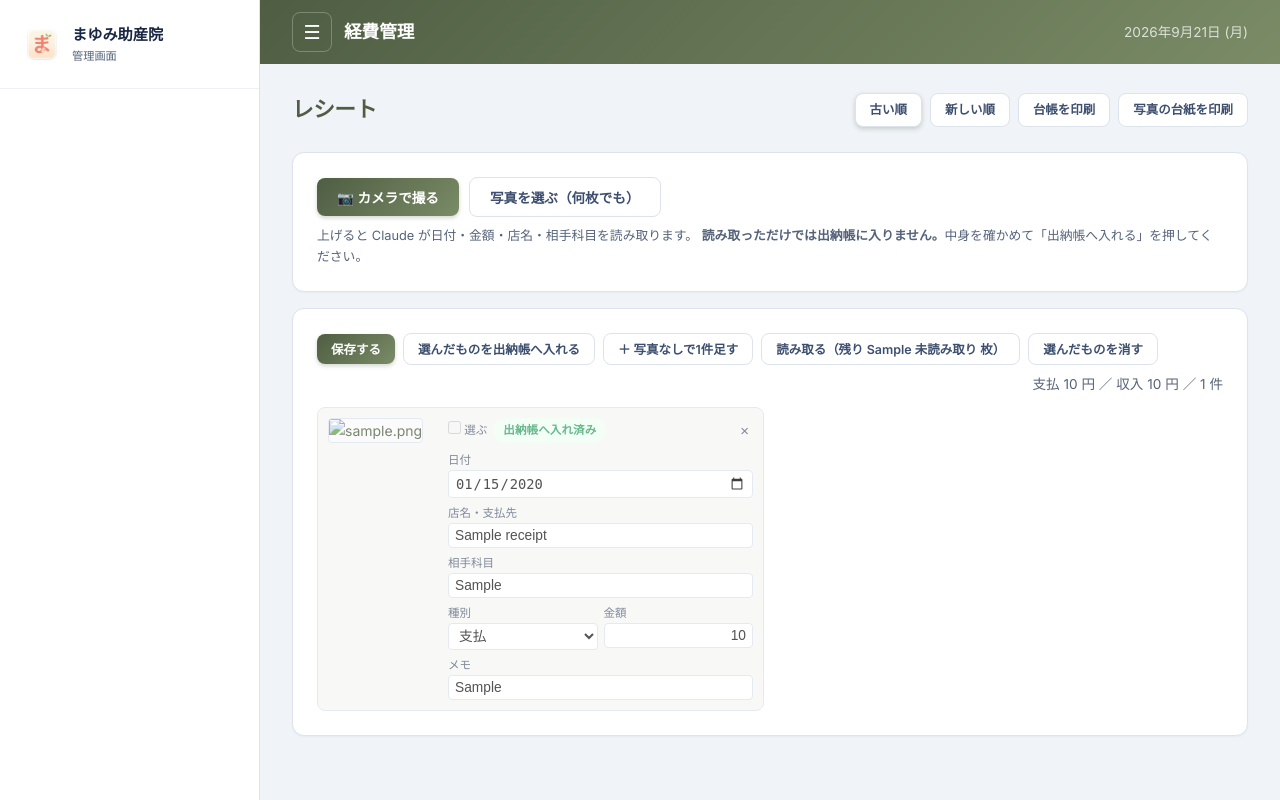
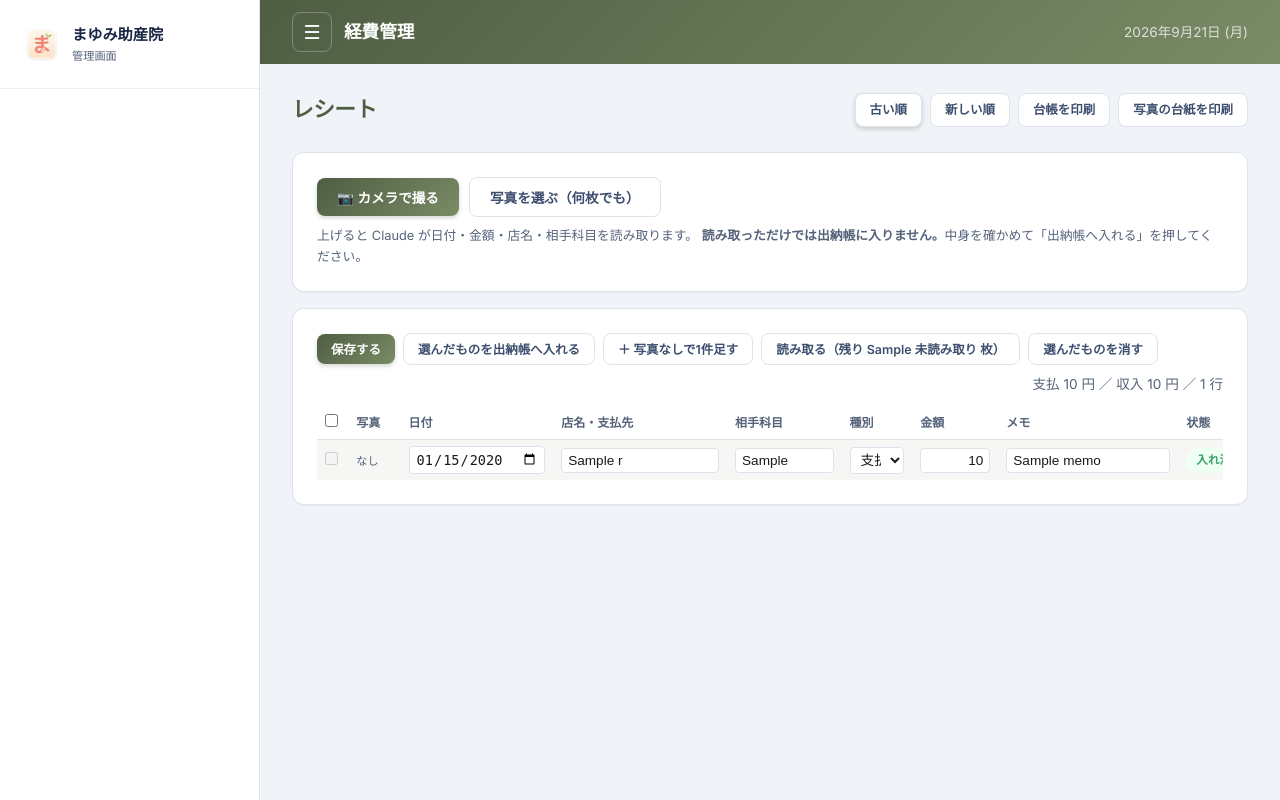
Before and after one commit to mayumi-josanin/mayumi-app, a Django app: template server/apps/keihi/templates/keihi/receipt_list.html in a window 1280 px wide. Run offline with Django 5.2, Linux system fonts and the light colour scheme; tables that the repository leaves empty hold one stand-in row (values such as "Sample post"); the template is opened without the code that fills it: values that come from a table or form of the project are taken from there, most other values are stand-ins (such as "Sample title", 1, 10 or a date in 2020).

Commit message:
Show receipts as a table, and let one receipt split by account
院長の指示（2026-09-21、実際に使い始めてから）。

**一覧を1行1枚の表にした。** 枚数が増えるとカードを並べる形では同じ項目どうしを
見比べられない。日付・店名・科目・金額が縦に揃っていれば、おかしい行が目で見つかる。
写真は小さく添えて、押せば大きく見られる。見出しでまとめて選べるようにもした。

**1枚の中で科目が分かれるレシートに「分ける」を足した。** スーパーのレシートのように、
1枚の中に福利厚生費と消耗品費が混ざることがある。押すと同じ写真を指す行が増え、
それぞれに科目と金額を入れられる。出納帳へ入れると、その数だけ行になる。
分けた行には印と合計を添えて、元のレシートと合っているか目で確かめられるようにした。

**分けた片方を消しても写真は消さない。** 同じ写真を指す行が他にあるうちは残し、
最後の1行を消すときに片付ける。確かめずに消すと相方の写真が見られなくなる。

Co-Authored-By: Claude Opus 5 (1M context) <noreply@anthropic.com>

```diff
--- a/server/apps/keihi/static/keihi/receipt.css
+++ b/server/apps/keihi/static/keihi/receipt.css
@@ -1,90 +1,104 @@
-/* レシートの一覧。1枚を1枚のカードにして、写真と読み取り結果を並べて見せる。
-   写真と見比べながら直せることが大事なので、写真は常に隣に出す。 */
+/* レシートの一覧。**1行1枚の表**（院長の指示 2026-09-21）。
+   枚数が増えるとカードでは同じ項目どうしを見比べられない。
+   日付・店名・科目・金額が縦に揃っていれば、おかしい行が目で見つかる。 */
 
-.receipt-grid {
-  display: grid;
-  grid-template-columns: repeat(auto-fill, minmax(320px, 1fr));
-  gap: 12px;
+.receipt-table-wrap { overflow-x: auto; }
+
+.receipt-table {
+  width: 100%;
+  min-width: 1040px;   /* これより狭いと横に送る。列を潰して読めなくしない */
+  border-collapse: collapse;
+  font-size: .85rem;
 }
 
-.receipt-card {
-  display: flex;
-  gap: 10px;
-  border: 1px solid var(--border, #e3e3e0);
-  border-radius: 8px;
-  padding: 10px;
-  background: #fff;
+.receipt-table th,
+.receipt-table td {
+  border-bottom: 1px solid var(--border, #e3e3e0);
+  padding: 6px 8px;
+  vertical-align: middle;
+  text-align: left;
 }
 
-/* 出納帳へ入れ済みのものは、見た目で分かるように落とす */
-.receipt-card.is-done { background: #f6f7f4; opacity: .75; }
-
-.receipt-photo { flex: 0 0 110px; }
-
-.receipt-photo img {
-  width: 110px;
-  height: 150px;
-  object-fit: cover;
-  border-radius: 4px;
-  border: 1px solid var(--border, #e3e3e0);
-  background: #fafafa;
+.receipt-table thead th {
+  /* 管理画面の既定の表は見出しが濃い帯になる。ここは入力欄が並ぶ表なので、
+     帯にすると行の中身より見出しが目立ってしまう。薄い見出しに戻す */
+  background: transparent;
+  font-size: .75rem;
+  font-weight: 600;
+  color: var(--text-muted, #8a8a80);
+  border-bottom: 1.5px solid var(--border, #d8d8d4);
+  white-space: nowrap;
+  text-transform: none;
+  letter-spacing: normal;
 }
 
-.receipt-nophoto {
-  width: 110px;
-  height: 150px;
-  display: flex;
-  align-items: center;
-  justify-content: center;
-  text-align: center;
-  border: 1px dashed var(--border, #d8d8d4);
-  border-radius: 4px;
-  color: var(--text-muted, #8a8a80);
-  font-size: .78rem;
-  line-height: 1.5;
-}
+.receipt-table tbody tr:hover { background: #fafaf8; }
 
-.receipt-fields { flex: 1 1 auto; min-width: 0; display: flex; flex-direction: column; gap: 6px; }
+/* 出納帳へ入れ済みの行は、見た目で落とす */
+.receipt-table tr.is-done { background: #f6f7f4; color: var(--text-muted, #8a8a80); }
+/* 分けた行は、まとまりが分かるように左に印を付ける */
+.receipt-table tr.is-split td:first-child { box-shadow: inset 3px 0 0 #b6c29a; }
 
-.receipt-fields label {
-  display: block;
-  font-size: .72rem;
-  color: var(--text-muted, #8a8a80);
-}
-
-.receipt-fields input,
-.receipt-fields select {
+.receipt-table input[type="text"],
+.receipt-table input[type="date"],
+.receipt-table select {
   width: 100%;
   padding: 4px 6px;
   border: 1px solid var(--border, #e3e3e0);
   border-radius: 4px;
-  font-size: .86rem;
+  font-size: .85rem;
+  background: #fff;
   color: var(--text, #1a1a1a);
-  background: #fff;
 }
 
-.receipt-fields input[inputmode="numeric"] { text-align: right; font-variant-numeric: tabular-nums; }
+.receipt-table .c-check { width: 32px; }
+.receipt-table .c-photo { width: 56px; }
+.receipt-table .c-date { width: 140px; }
+.receipt-table .c-store { width: 200px; }
+.receipt-table .c-acc { width: 130px; }
+.receipt-table .c-kind { width: 80px; }
+.receipt-table .c-amount { width: 100px; }
+.receipt-table .c-memo { min-width: 180px; }
+.receipt-table .c-state { width: 120px; white-space: nowrap; }
+.receipt-table .c-ops { width: 78px; white-space: nowrap; text-align: right; }
 
-.receipt-row { display: flex; gap: 6px; }
-.receipt-row label { flex: 1 1 0; }
+.receipt-table .c-amount input { text-align: right; font-variant-numeric: tabular-nums; }
 
-.receipt-top { display: flex; align-items: center; gap: 6px; margin-bottom: 2px; }
-.receipt-check { display: flex; align-items: center; gap: 4px; font-size: .75rem; }
-.receipt-check input { width: auto; }
+.receipt-table .c-photo img {
+  width: 44px;
+  height: 58px;
+  object-fit: cover;
+  border-radius: 3px;
+  border: 1px solid var(--border, #e3e3e0);
+  background: #fafafa;
+  display: block;
+}
 
-.receipt-delete {
-  margin-left: auto;
-  border: none;
-  background: transparent;
+.receipt-table .nophoto {
+  display: inline-block;
+  font-size: .7rem;
   color: var(--text-muted, #8a8a80);
+}
+
+.receipt-table .split-note {
+  display: block;
+  margin-top: 2px;
+  font-size: .68rem;
+  color: #6b7a4a;
+}
+
+.receipt-table .op {
+  border: 1px solid var(--border, #e3e3e0);
+  background: #fff;
+  border-radius: 4px;
   cursor: pointer;
-  font-size: 15px;
-  line-height: 1;
-  padding: 2px 4px;
+  font-size: .72rem;
+  padding: 3px 6px;
+  color: var(--text-muted, #6b6b63);
 }
-.receipt-delete:hover { color: #c0392b; }
-
-.receipt-error { margin: 2px 0 0; font-size: .72rem; color: #c0392b; }
+.receipt-table .op:hover { background: var(--muted, #f2f2ef); }
+.receipt-table .op-delete { border: none; background: transparent; font-size: 15px; padding: 2px 4px; }
+.receipt-table .op-delete:hover { color: #c0392b; background: transparent; }
 
 /* ------------------------------------------------------------------
    印刷（A4 縦）。台帳（表）と台紙（写真貼り）で使う。
--- a/server/apps/keihi/templates/keihi/receipt_list.html
+++ b/server/apps/keihi/templates/keihi/receipt_list.html
@@ -7,7 +7,13 @@
 {% comment %}
 レシートを撮る・上げる → Claude が読む → **院長が確かめて直す** → 出納帳の行にする。
 読み取った時点では帳簿に入れない（AI は金額の桁や日付を読み違えることがあるため）。
-写真は公開の /media/ では配らず、この画面と同じログインの内側からだけ見える。
+
+**1行1枚の表にしてある**（院長の指示 2026-09-21）。枚数が増えると、カードを並べる形では
+同じ項目どうしを見比べられない。日付・店名・科目・金額が縦に揃っていれば、
+おかしい行が目で見つかる。
+
+1枚の中で科目が分かれるレシート（スーパーなど）は「分ける」で行を増やす。
+写真は同じものを指したまま、科目と金額だけをそれぞれに入れる。
 {% endcomment %}
 <link rel="stylesheet" href="{% static 'keihi/receipt.css' %}?v={{ STATIC_VERSION }}">
 
@@ -26,10 +32,7 @@
   <div class="card-body" style="font-size:.85rem;">
     <strong>いまは自動の読み取りができません。</strong>
     レシート読み取りの鍵（<code>ANTHROPIC_API_KEY</code>）がサーバーに入っていないためです。
-    写真を上げること・手で日付や金額を入れること・出納帳へ入れること・印刷は、このままでもできます。<br>
-    鍵はサーバーPC のホームで
-    <code>powershell -ExecutionPolicy Bypass -File setkey.ps1 ANTHROPIC_API_KEY &lt;値&gt;</code>
-    を実行して入れてください（ビジリスの回数券分析と同じ値）。
+    写真を上げること・手で日付や金額を入れること・出納帳へ入れること・印刷は、このままでもできます。
   </div>
 </div>
 {% endif %}
@@ -78,83 +81,88 @@
                 formaction="{% url 'manage:keihi:receipt_bulk_delete' %}"
                 onclick="return confirm('選んだレシートを消します。出納帳の行は残ります。よろしいですか？')">選んだものを消す</button>
         <span style="margin-left:auto;color:var(--text-muted);font-size:.85rem;">
-          支払 {{ 支払合計|intcomma }} 円 ／ 収入 {{ 収入合計|intcomma }} 円 ／ {{ receipts|length }} 件
+          支払 {{ 支払合計|intcomma }} 円 ／ 収入 {{ 収入合計|intcomma }} 円 ／ {{ rows|length }} 行
         </span>
       </div>
 
-      {% if not receipts %}
+      {% if not rows %}
       <p style="padding:32px 0;text-align:center;color:var(--text-muted);">
         まだレシートがありません。上の「カメラで撮る」から始めてください。
       </p>
+      {% else %}
+
+      <div class="receipt-table-wrap">
+        <table class="receipt-table">
+          <thead>
+            <tr>
+              <th class="c-check"><input type="checkbox" id="check-all" title="すべて選ぶ"></th>
+              <th class="c-photo">写真</th>
+              <th class="c-date">日付</th>
+              <th class="c-store">店名・支払先</th>
+              <th class="c-acc">相手科目</th>
+              <th class="c-kind">種別</th>
+              <th class="c-amount">金額</th>
+              <th class="c-memo">メモ</th>
+              <th class="c-state">状態</th>
+              <th class="c-ops"></th>
+            </tr>
+          </thead>
+          <tbody>
+            {% for row in rows %}
+            <tr id="receipt-{{ row.r.id }}" class="{% if row.r.entry_id %}is-done{% endif %}{% if row.分けている %} is-split{% endif %}">
+              <td class="c-check">
+                <input type="checkbox" name="selected" value="{{ row.r.id }}" {% if row.r.entry_id %}disabled{% endif %}>
+              </td>
+              <td class="c-photo">
+                {% if row.r.image_name %}
+                <a href="{% url 'manage:keihi:receipt_image' row.r.image_name %}" target="_blank" title="大きく見る">
+                  <img src="{% url 'manage:keihi:receipt_image' row.r.image_name %}" alt="" loading="lazy">
+                </a>
+                {% else %}
+                <span class="nophoto">なし</span>
+                {% endif %}
+              </td>
+              <td class="c-date"><input type="date" name="date-{{ row.r.id }}" value="{{ row.r.date|date:'Y-m-d' }}"></td>
+              <td class="c-store"><input type="text" name="store-{{ row.r.id }}" value="{{ row.r.store_name }}"></td>
+              <td class="c-acc"><input type="text" name="acc-{{ row.r.id }}" list="accounts" value="{{ row.r.counter_account }}"></td>
+              <td class="c-kind">
+                <select name="kind-{{ row.r.id }}">
+                  <option value="payment" {% if row.r.kind == 'payment' %}selected{% endif %}>支払</option>
+                  <option value="income" {% if row.r.kind == 'income' %}selected{% endif %}>収入</option>
+                </select>
+              </td>
+              <td class="c-amount">
+                <input type="text" inputmode="numeric" name="amount-{{ row.r.id }}"
+                       value="{% if row.r.amount != None %}{{ row.r.amount|intcomma }}{% endif %}">
+              </td>
+              <td class="c-memo"><input type="text" name="memo-{{ row.r.id }}" value="{{ row.r.memo }}"></td>
+              <td class="c-state">
+                {% if row.r.entry_id %}<span class="badge badge-green">入れ済み</span>
+                {% elif row.r.status == 'failed' %}<span class="badge badge-red" title="{{ row.r.error }}">読めず</span>
+                {% elif row.r.status == 'pending' %}<span class="badge badge-orange">読み取り待ち</span>
+                {% elif row.r.status == 'manual' %}<span class="badge badge-gray">手入力</span>
+                {% else %}<span class="badge badge-gray">要確認</span>{% endif %}
+                {% if row.分けている %}
+                <span class="split-note" title="同じ写真を {{ row.分けた数 }} 行に分けています">
+                  分割 {{ row.分けた数 }}行・計 {{ row.分けた合計|intcomma }}
+                </span>
+                {% endif %}
+              </td>
+              <td class="c-ops">
+                {% if row.r.image_name %}
+                <button type="submit" class="op" formaction="{% url 'manage:keihi:receipt_split' row.r.id %}"
+                        title="このレシートを科目ごとに分ける">分ける</button>
+                {% endif %}
+                <button type="submit" class="op op-delete" formaction="{% url 'manage:keihi:receipt_delete' row.r.id %}"
+                        onclick="return confirm('この行を消します。出納帳の行は残ります。よろしいですか？')"
+                        title="この行を消す">×</button>
+              </td>
+            </tr>
+            {% endfor %}
+          </tbody>
+        </table>
+      </div>
       {% endif %}
-
-      <div class="receipt-grid">
-        {% for r in receipts %}
-        <div class="receipt-card {% if r.entry_id %}is-done{% endif %}" id="receipt-{{ r.id }}">
-          <div class="receipt-photo">
-            {% if r.image_name %}
-            <a href="{% url 'manage:keihi:receipt_image' r.image_name %}" target="_blank">
-              <img src="{% url 'manage:keihi:receipt_image' r.image_name %}" alt="{{ r.original_filename }}" loading="lazy">
-            </a>
-            {% else %}
-            <div class="receipt-nophoto">写真なし<br>（手入力）</div>
-            {% endif %}
-          </div>
-
-          <div class="receipt-fields">
-            <div class="receipt-top">
-              <label class="receipt-check">
-                <input type="checkbox" name="selected" value="{{ r.id }}" {% if r.entry_id %}disabled{% endif %}>
-                <span>選ぶ</span>
-              </label>
-              {% if r.entry_id %}
-                <span class="badge badge-green">出納帳へ入れ済み</span>
-              {% elif r.status == 'failed' %}
-                <span class="badge badge-red" title="{{ r.error }}">読み取れなかった</span>
-              {% elif r.status == 'pending' %}
-                <span class="badge badge-orange">読み取り待ち</span>
-              {% elif r.status == 'manual' %}
-                <span class="badge badge-gray">手入力</span>
-              {% else %}
-                <span class="badge badge-gray">確認してください</span>
-              {% endif %}
-              <button type="submit" class="receipt-delete"
-                      formaction="{% url 'manage:keihi:receipt_delete' r.id %}"
-                      onclick="return confirm('このレシートを消します。出納帳の行は残ります。よろしいですか？')"
-                      title="消す">×</button>
-            </div>
-
-            <label>日付
-              <input type="date" name="date-{{ r.id }}" value="{{ r.date|date:'Y-m-d' }}">
-            </label>
-            <label>店名・支払先
-              <input type="text" name="store-{{ r.id }}" value="{{ r.store_name }}">
-            </label>
-            <label>相手科目
-              <input type="text" name="acc-{{ r.id }}" list="accounts" value="{{ r.counter_account }}">
-            </label>
-            <div class="receipt-row">
-              <label>種別
-                <select name="kind-{{ r.id }}">
-                  <option value="payment" {% if r.kind == 'payment' %}selected{% endif %}>支払</option>
-                  <option value="income" {% if r.kind == 'income' %}selected{% endif %}>収入</option>
-                </select>
-              </label>
-              <label>金額
-                <input type="text" inputmode="numeric" name="amount-{{ r.id }}"
-                       value="{% if r.amount != None %}{{ r.amount|intcomma }}{% endif %}">
-              </label>
-            </div>
-            <label>メモ
-              <input type="text" name="memo-{{ r.id }}" value="{{ r.memo }}">
-            </label>
-            {% if r.status == 'failed' and r.error %}
-            <p class="receipt-error">{{ r.error }}</p>
-            {% endif %}
-          </div>
-        </div>
-        {% endfor %}
-      </div>
     </div>
   </div>
 </form>
@@ -174,5 +182,14 @@
       document.getElementById('upload-form').submit();
     });
   });
+
+  var all = document.getElementById('check-all');
+  if (all) {
+    all.addEventListener('change', function () {
+      document.querySelectorAll('input[name="selected"]:not(:disabled)').forEach(function (c) {
+        c.checked = all.checked;
+      });
+    });
+  }
 </script>
 {% endblock %}
--- a/server/apps/keihi/urls.py
+++ b/server/apps/keihi/urls.py
@@ -22,6 +22,7 @@ urlpatterns = [
     path("receipts/save/", views_receipt.receipt_save, name="receipt_save"),
     path("receipts/to-book/", views_receipt.receipt_to_book, name="receipt_to_book"),
     path("receipts/bulk-delete/", views_receipt.receipt_bulk_delete, name="receipt_bulk_delete"),
+    path("receipts/<int:pk>/split/", views_receipt.receipt_split, name="receipt_split"),
     path("receipts/<int:pk>/delete/", views_receipt.receipt_delete, name="receipt_delete"),
     # レシートの写真。**公開の /media/ では配らない**（管理画面の中だけ）
     path("receipts/photo/<str:名前>", views_receipt.receipt_image, name="receipt_image"),
```
Also changed, not shown: server/apps/keihi/views_receipt.py (+60 -2 lines), server/tests/test_keihi_receipt.py (+68 -0 lines).
